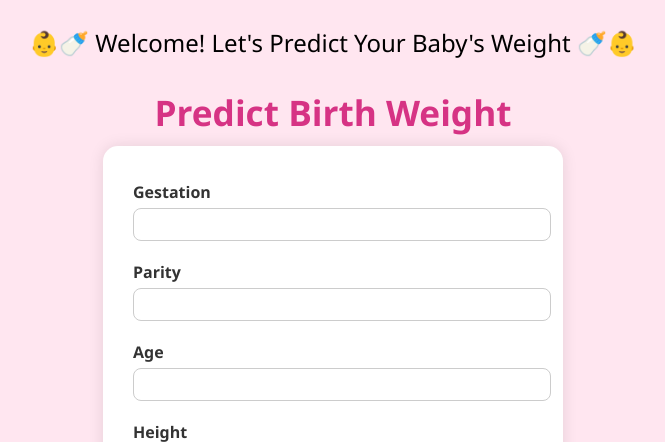
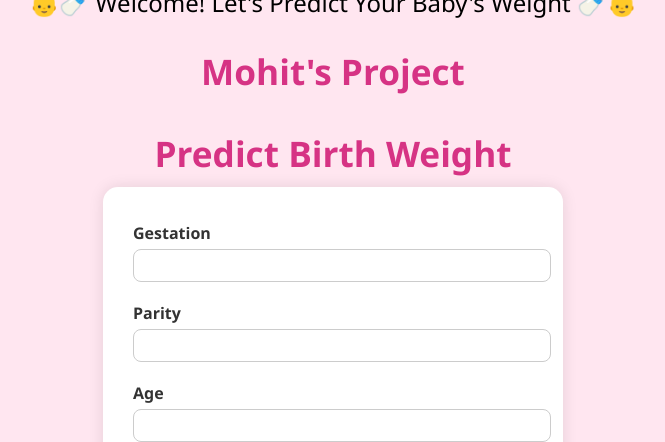
Before and after one commit to mbmb5683/Birth_weight_predictor, a Flask app: page / in a window 1280 px wide. Shown: the top 442 px of the page, without its empty margins (307-972 px from the left). Run offline with Flask 3, Linux system fonts and the light colour scheme.

Commit message:
Update index.html

```diff
--- a/myapp/templates/index.html
+++ b/myapp/templates/index.html
@@ -77,7 +77,7 @@
 <body>
 
     <div class="emoji-heading">👶🍼 Welcome! Let's Predict Your Baby's Weight 🍼👶</div>
-
+    <h1>Mohit's Project</h1>
     <h1>Predict Birth Weight</h1>
 
     <form method="POST" action="/predict">
```
